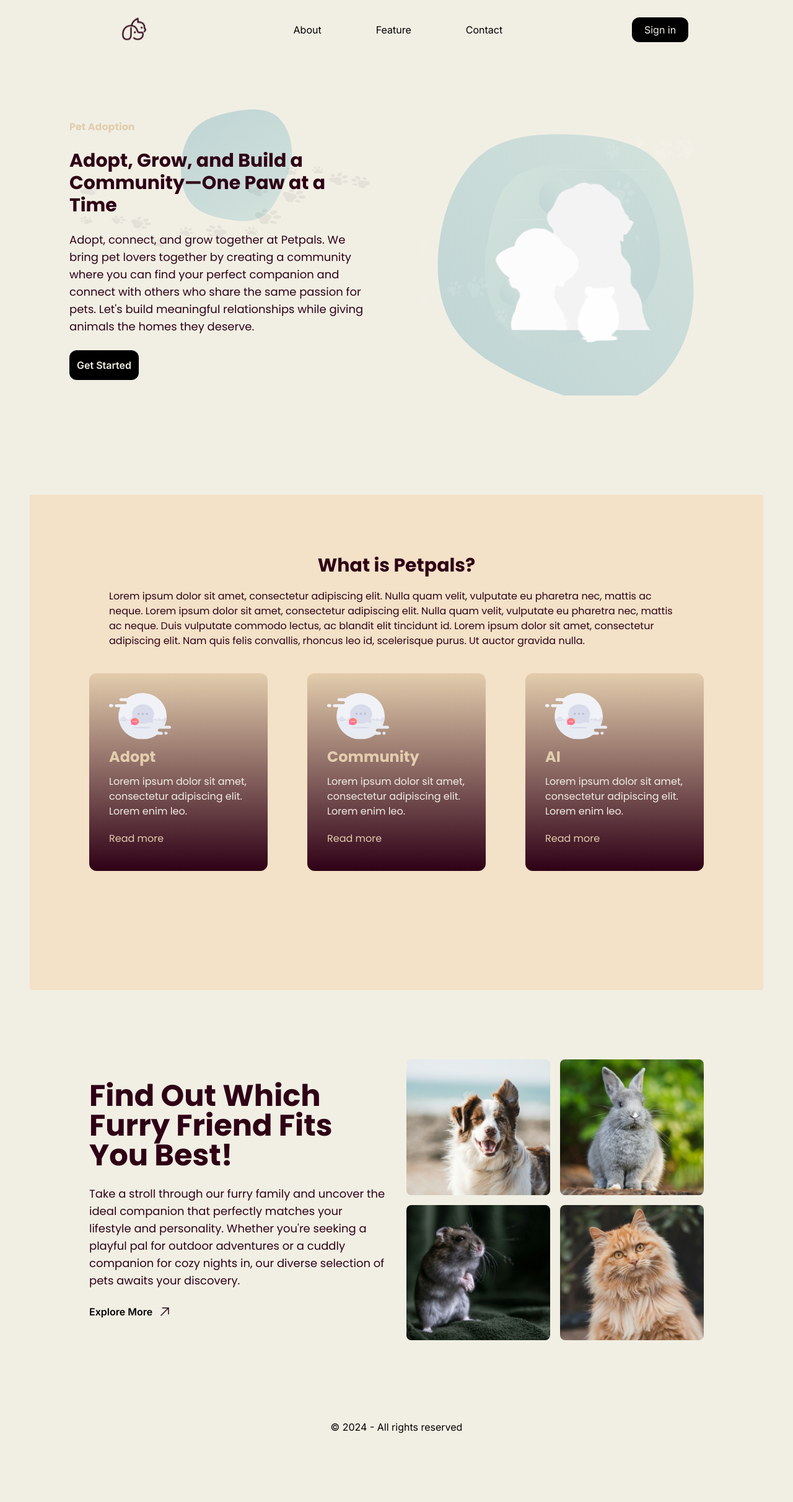
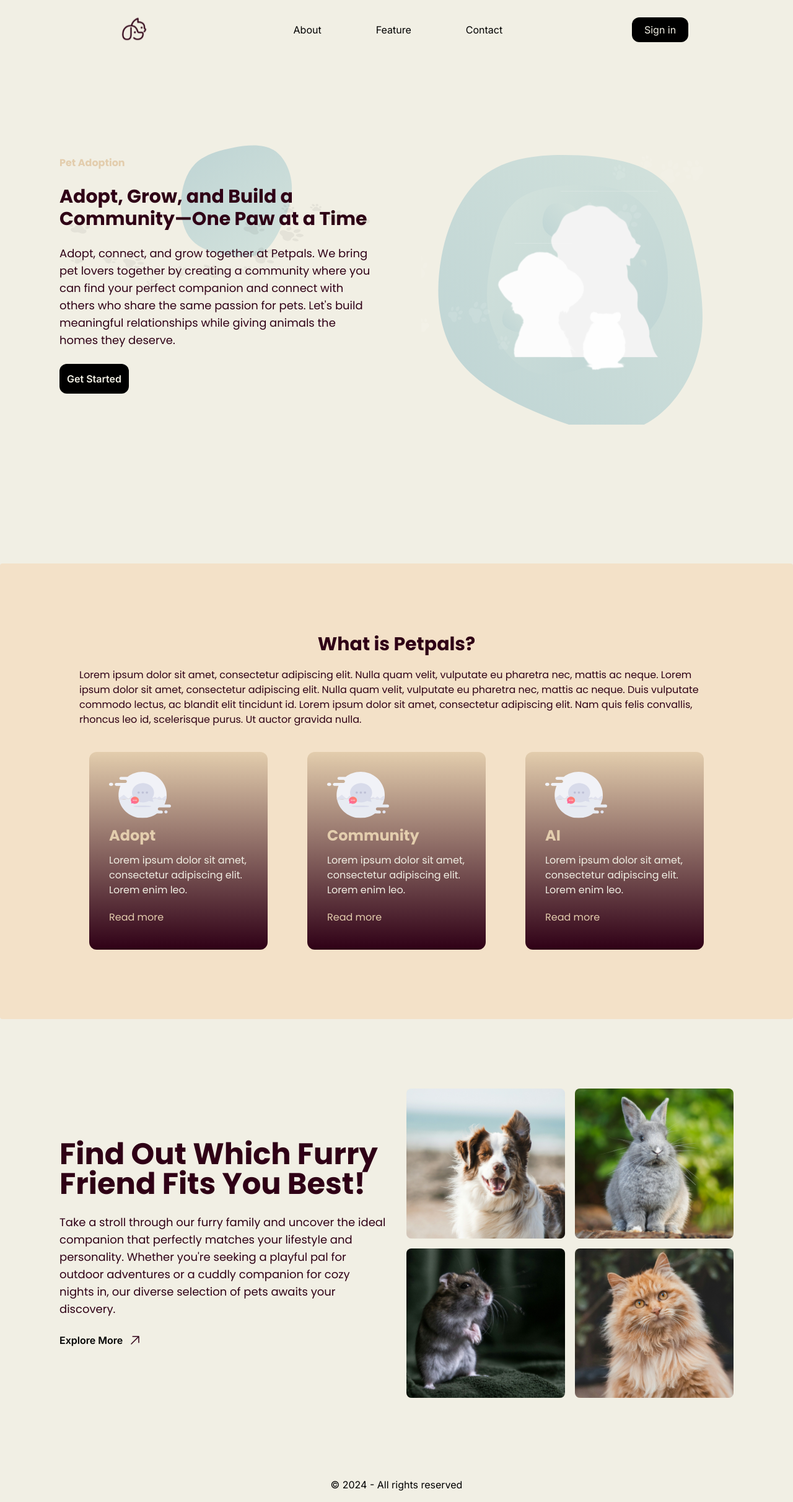
Before and after one commit to birongliu/CISC-4900, a Next.js app in the folder frontend/: page / in a window 1280 px wide. Shown: the whole page at 62% size. Before the commit the page ends 2330 px from the top, so only its background shows below. Built offline with nearby package versions, Linux system fonts and the light colour scheme; no server answers.

Commit message:
Refactor landing page components and remove unnecessary div

```diff
--- a/frontend/src/app/page.tsx
+++ b/frontend/src/app/page.tsx
@@ -5,11 +5,9 @@ import PetMatcher from "./ui/landing/PetMatcher";
 export default function Home() {
   return (
     <main className="relative flex justify-center items-center flex-col overflow-hidden w-full">
-      <div className="px-10 md:px-12">
       <Hero />
       <About />
       <PetMatcher />
-      </div>
     </main>
   );
 }
--- a/frontend/src/app/ui/landing/About.tsx
+++ b/frontend/src/app/ui/landing/About.tsx
@@ -26,8 +26,9 @@ export default function About() {
   return (
     <section
       id="about"
-      className="flex-col py-24 my-28 md:pb-48 rounded justify-center z-10 bg-light-overlay flex items-center"
+      className="flex-col py-28 my-28 rounded justify-center z-10 bg-light-overlay flex items-center"
     >
+      <div className="max-w-7xl w-full flex flex-col items-center">
       <h1 className="font-bold font-poppins text-3xl text-primary">
         What is Petpals?
       </h1>
@@ -59,6 +60,7 @@ export default function About() {
             </a>
           </div>
         ))}
+        </div>
       </div>
     </section>
   );
--- a/frontend/src/app/ui/landing/Hero.tsx
+++ b/frontend/src/app/ui/landing/Hero.tsx
@@ -7,7 +7,7 @@ import Button from "../shared/Button";
 
 export default function Hero() {
   return (
-    <section className="my-28 lg:mt-20 lg:mb-40 flex items-center px-16 justify-center">
+    <section className="my-28 flex items-center px-10 md:px-24  justify-center">
       <div className="max-w-7xl w-full grid lg:grid-cols-2 gap-20 items-center">
         <div className="space-y-6 relative">
         <Vector className="z-10" />
--- a/frontend/src/app/ui/landing/PetMatcher.tsx
+++ b/frontend/src/app/ui/landing/PetMatcher.tsx
@@ -22,8 +22,8 @@ const images = [
 
 export default function PetMatcher() {
   return (
-    <section className="my-28  flex items-center  px-24  justify-center">
-      <div className="max-w-6xl w-full grid md:grid-cols-2 gap-8 items-center">
+    <section className="mb-28 flex items-center px-12 md:px-24 justify-center">
+      <div className="max-w-7xl w-full grid gap-8 items-center lg:grid-cols-2 grid-cols-1">
         <div className="space-y-6">
           <h1 className="text-4xl md:text-5xl font-bold font-poppins text-primary leading-tight">
             Find Out Which Furry Friend Fits You Best!
```
